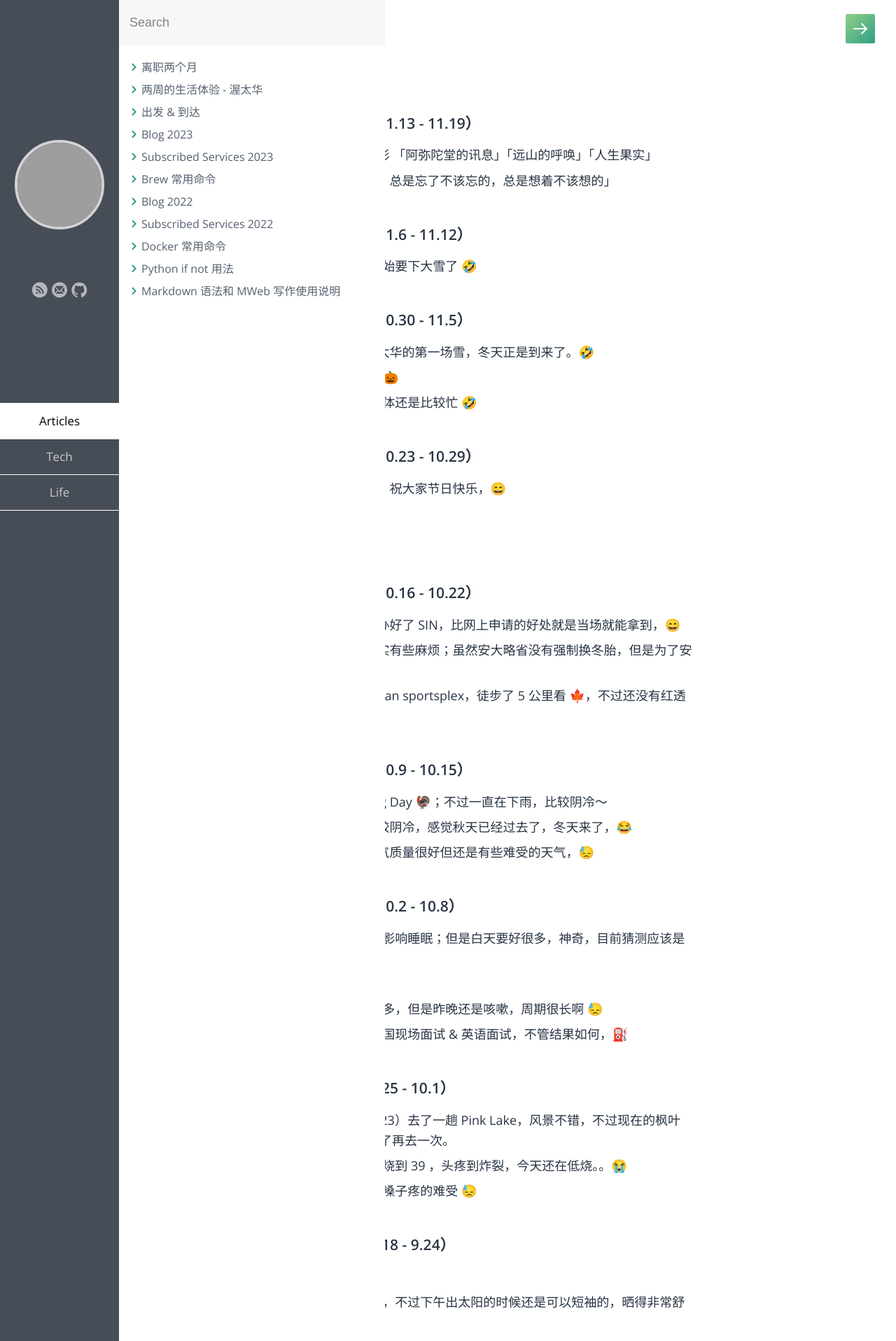
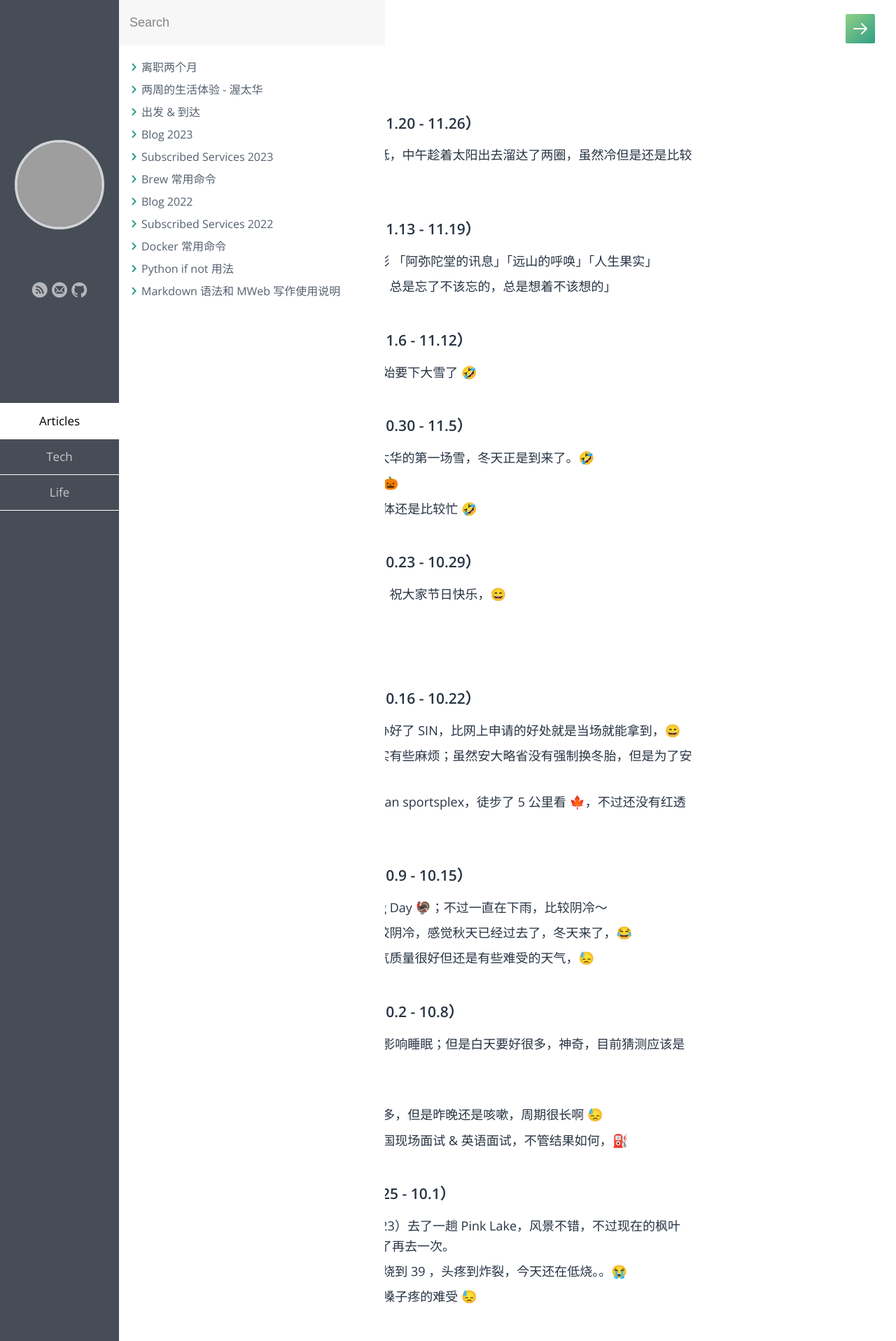
Before and after one commit to samxupeiran/samxupeiran.github.io, a Jekyll site: the page built from _posts/life/2023-01-03-my-blog.md, in a window 1280 px wide. Shown: the top 1917 px of the page at 70% size. Built offline with Jekyll 4.4.1, drawn with Linux system fonts in a browser that asks for light colours; some web fonts are replaced; some of the changed text lies outside the part shown; grey boxes are pictures that could not be loaded.

Commit message:
feat: add weekly blog 11.20

```diff
--- a/_posts/life/2023-01-03-my-blog.md
+++ b/_posts/life/2023-01-03-my-blog.md
@@ -5,6 +5,9 @@ category: Life
 tags: Blog
 ---
 
+
+- ### 2023 年 11 月 第 4 周（11.20 - 11.26）
+     - 11.20 今天体感温度非常低，中午趁着太阳出去溜达了两圈，虽然冷但是还是比较舒服的，😄
 
 - ### 2023 年 11 月 第 3 周（11.13 - 11.19）
      - 11.14 记录几部好看的电影 「阿弥陀堂的讯息」「远山的呼唤」「人生果实」
```
